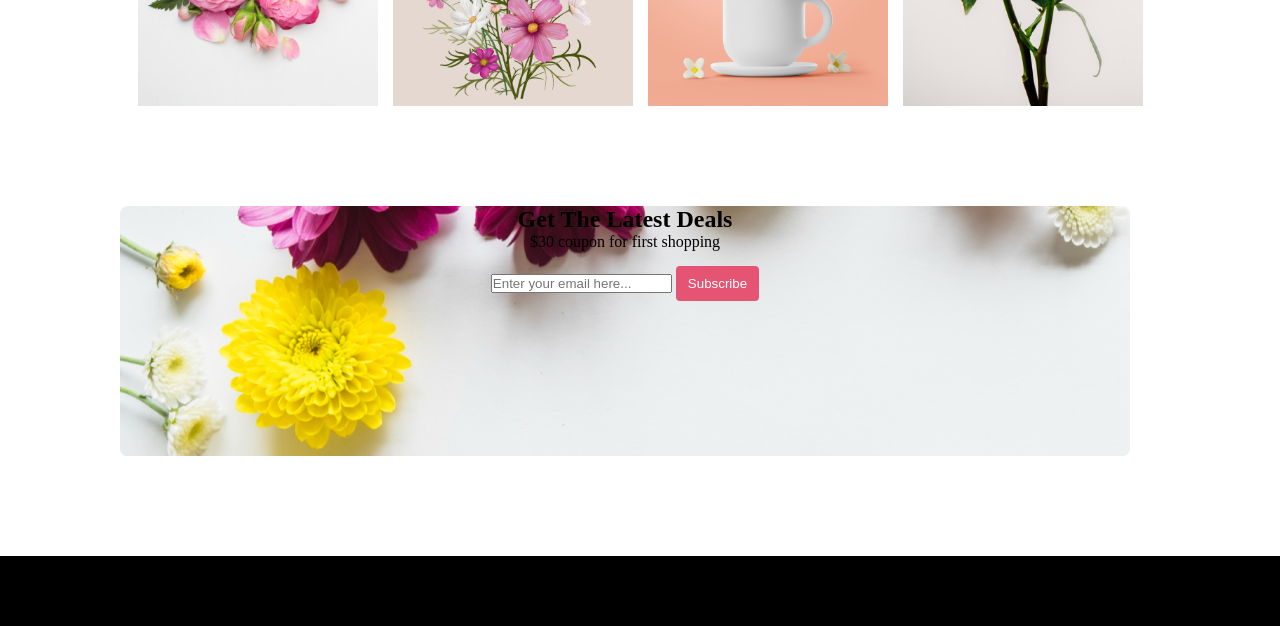
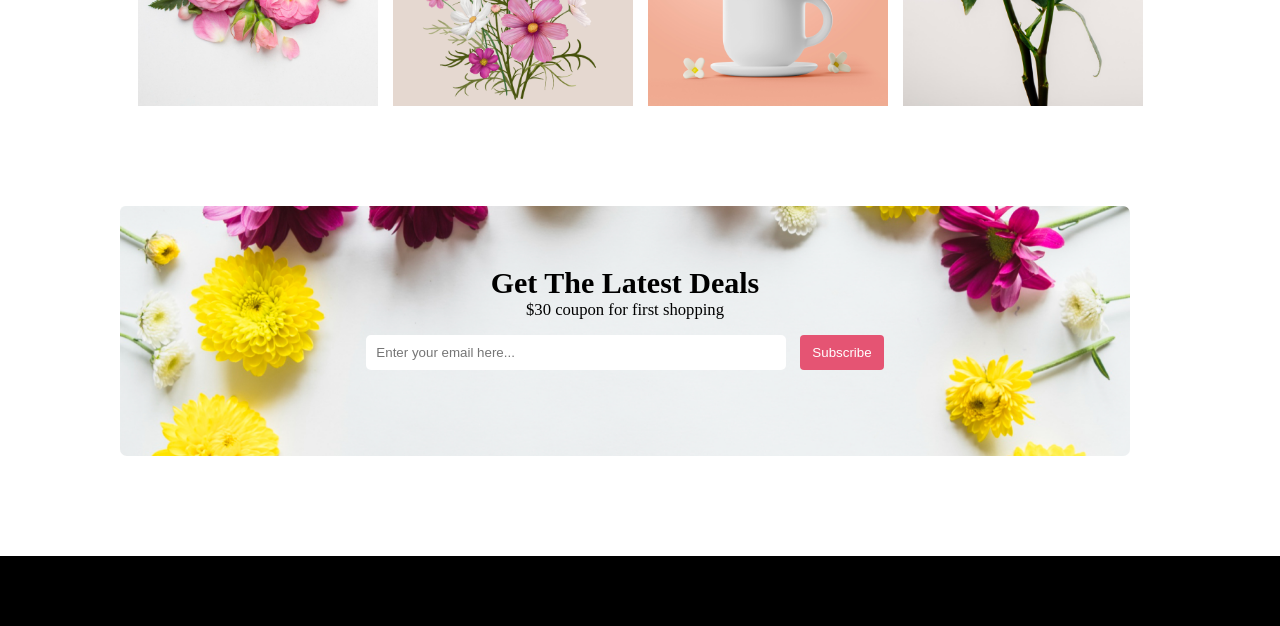
Before and after one commit to TausifTushar/flower-shop-assignment, a plain HTML site: page index.html in a window 1280 px wide. Shown: the part 2424-3050 px from the top of the page. Drawn offline with Linux system fonts and the light colour scheme.

Commit message:
new update

```diff
--- a/style.css
+++ b/style.css
@@ -169,12 +169,32 @@ span{
     background-image: url("Flower Asset/Rectangle\ 9.png");
     height: 250px;
     width: 1010px;
+    display: cover;
+    background-size: cover;
     margin-top: 100px;
     margin-left: 120px;
     text-align: center;
     border-top-right-radius: 7px;
     border-bottom-right-radius: 7px;
     border-bottom-left-radius: 7px;
+
+}
+.get-cont{
+  padding-top: 60px;
+    font-size: 20px;
+
+}
+.get-cont p{
+    font-size: smaller;
+}
+.search-cont input{
+    padding: 10px;
+    border: none;
+    border-radius: 5px;
+    width: 400px;
+}
+.search-cont button{
+    margin-left: 10px;
 }
 .footer-background{
     background-color: black;
```
Also changed, not shown: index.html (+1 -1 lines).
